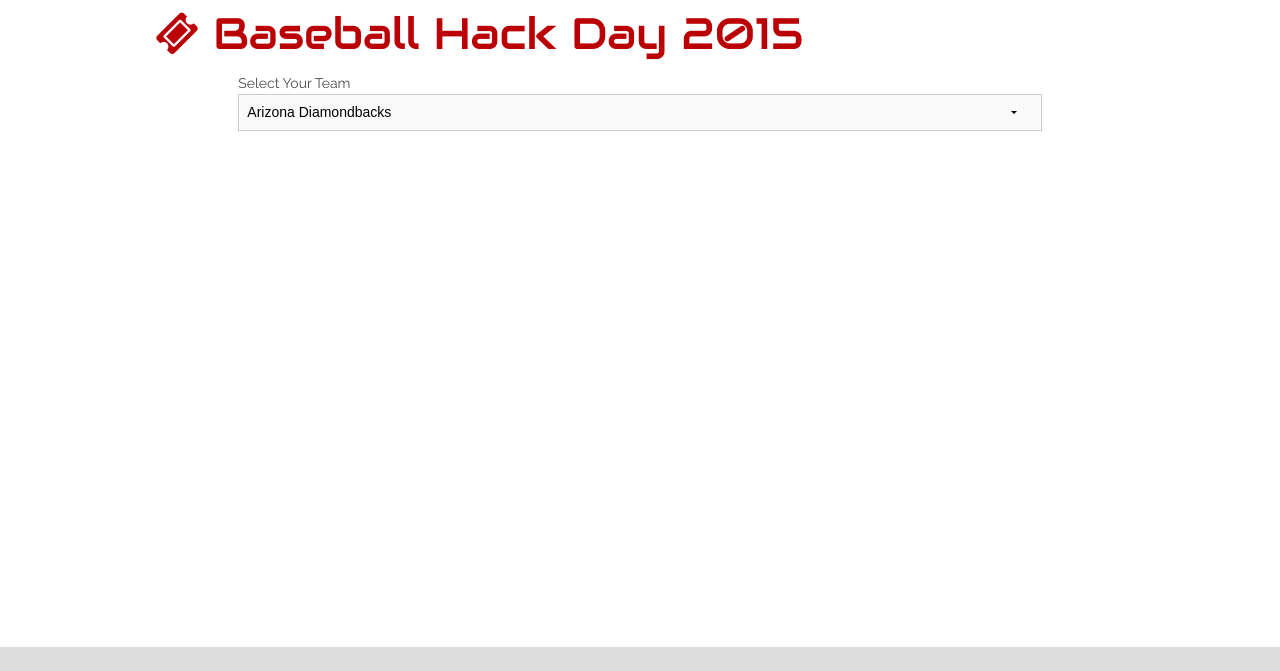
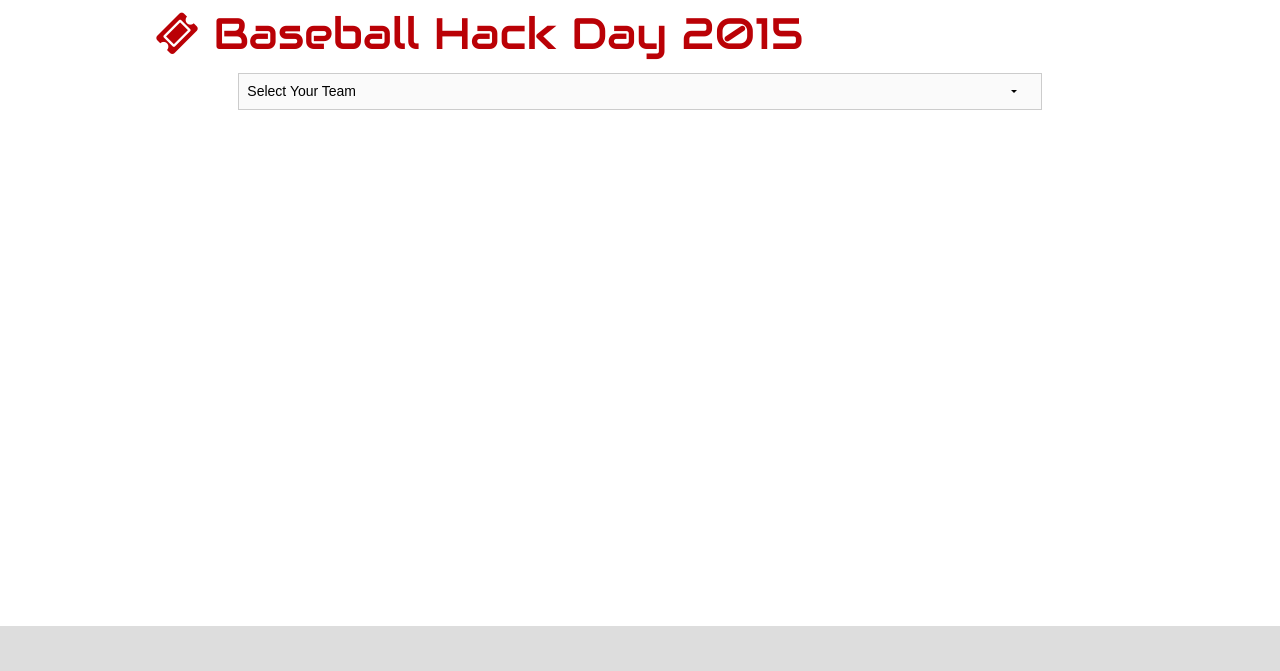
Before and after one commit to arkadyan/baseballhackday2015, a website: page index.html in a window 1280 px wide. Shown: the top 671 px of the page. Drawn offline with nearby package versions, Linux system fonts and the light colour scheme; some packages are replaced by stand-ins of ours.

Commit message:
Select your team as the first option

```diff
--- a/index.html
+++ b/index.html
@@ -38,8 +38,8 @@
     <div class="row container-searchbox" >
       <div class="large-10 large-offset-1 columns ">
 
-        <label for="team-select">Select Your Team</label>
         <select id="search" name="team-select">
+          <option>Select Your Team</option>
           <option value='arizona-diamondbacks'>Arizona Diamondbacks</option>
           <option value='atlanta-braves'>Atlanta Braves</option>
           <option value='baltimore-orioles'>Baltimore Orioles</option>
```
